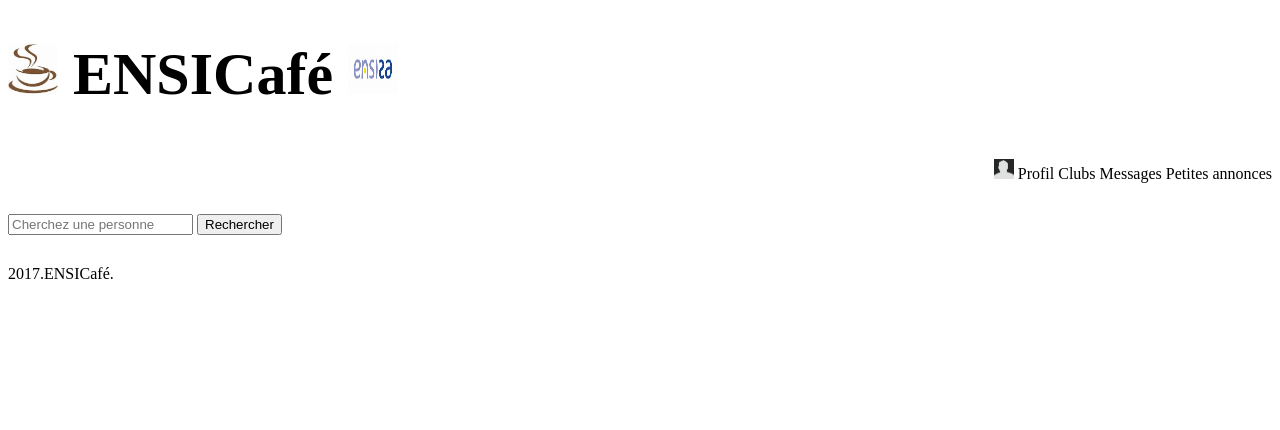
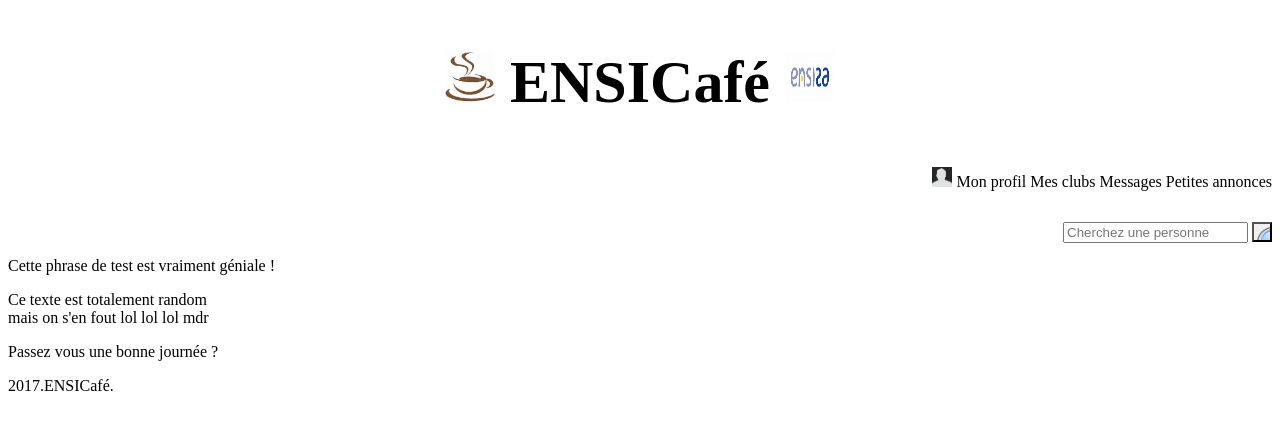
Before and after one commit to Khoob/ENSICafe, a PHP site: page / in a window 1280 px wide. Shown: the top 430 px of the page. Run offline with PHP 8.4, Linux system fonts and the light colour scheme.

Commit message:
testsite

```diff
--- a/header.php
+++ b/header.php
@@ -8,9 +8,9 @@
 <body>
 	<header>
 			<h1>
-                <a href="index.php"><img id="img_droite" src="img/logo.jpg" width="50px" height="50px" title="logo-ensiscafe" alt="ENSICafe" /></a>
-			<a href="index.php">ENSICafé</a>
-                <a href="http://www.ensisa.uha.fr/" target="_blank"><img id="img_gauche" src="img/logo_ensisa.jpg" width="50px" height="50px" title="logo-ensisa" alt="ENSISA" /></a>
+            <img id="img_gauche" src="img/logo.jpg" width="50px" height="50px" title="logo-ensiscafe" alt="ENSICafe" onclick="alert('Laisses cette image tranquille !');"/>
+			<a href="index.html">ENSICafé</a>
+            <img id="img_droite" src="img/logo_ensisa.jpg" width="50px" height="50px" title="logo-ensisa" alt="ENSISA" onclick="alert('C'est le logo de lENSISA :D');"/>
 			</h1>
 
 			<!--<nav>
--- a/index.php
+++ b/index.php
@@ -1,6 +1,23 @@
 <?php
 	include("header.php");
 ?>
+<a href="#" onmouseover="alert('Bonjour étranger!');"<p> Cette phrase de test est vraiment géniale !</p></a>
+<!-- test de JavaScript d'Antoine :3-->
+<script type="text/javascript">
+  <!--
+    alert('Debut de la page');
+  //-->
+  </script>
+
+<p> Ce texte est totalement random <br/> mais on s'en fout lol lol lol mdr</p>
+
+<p> Passez vous une bonne journée ?</p>
+
+<script type="text/javascript">
+  <!--
+    alert('Fin de la page');
+  //-->
+  </script>
 
 <!-- Page de connection
             <h3 id="login">
@@ -10,6 +27,7 @@
 			<a href="creerCompte.html">Créer votre compte</a>
 			</h3>
 -->
+<script type="text/javascript" src="script.js"></script>
 <?php
 	include("footer.php");
 ?>
--- a/navigation.php
+++ b/navigation.php
@@ -1,27 +1,12 @@
 <nav>
-    <div class="menu">
-        <ul id="menu-deroulant">
-            <li><a href="profil.php"><img src="img/profil.jpg" width="20px" height="20px" title="profil" alt="profil"/></a>
-            </li>
-            <li><a href="profil.php">Profil</a>
-                <ul>
-                    <li><a href="parametre.php">Paramètres</a></li>
-                    <li><a href="deconnection.php">Déconnection</a></li>
-                </ul>
-            </li>
-            <li><a href="club.php">Clubs</a>
-            </li>
-            <li><a href="message.php">Messages</a>
-            </li>
-            <li><a href="annonce.php">Petites annonces</a>
-            </li>
-        </ul>
-    </div>
-    <div class="recherche">
+    <a href="profil.php"><img src="img/profil.jpg" width="20px" height="20px" title="profil" alt="profil"/></a>
+    <a href="profil.php">Mon profil</a>
+    <a href="club.php">Mes clubs</a>
+    <a href="message.php">Messages</a>
+    <a href="annonces.php">Petites annonces</a>
 
-        <form action="/search" id="searchthis" method="get">
-            <input id="search" name="q" type="text" placeholder="Cherchez une personne" />
-            <input id="search-btn" type="submit" value="Rechercher" />
-        </form>
-    </div>
+    <form id="recherche" method="post">
+        <input name="saisie" type="text" placeholder="Cherchez une personne" required />
+        <input class="loupe" type="submit" value="" />
+    </form>
 </nav>
--- a/style.css
+++ b/style.css
@@ -5,57 +5,37 @@
 header{
 	width:100%;
 	top:0;
+    display : inline-block;
 }
 
-h1{
+header h1{
 	font-size:60px;
     width: 100%;
+    text-align: center;
 
 }
 
-h1 #logo_gauche{
-    object-position: left;
+#img_gauche{
+    text-align: left;
 }
 
-h1 #logo_droite{
-     object-position: right;
+#img_droite{
+     text-align: right;
 }
 
 nav {
-   display: inline-block;
+    display: inline-block;
+    text-align: right;
     width: 100%;
     line-height: 50px;
 }
-#menu-deroulant, #menu-deroulant ul {
-    padding: 0;
-    margin: 0;
-    list-style: none;
-}
-#menu-deroulant {
-    text-align: right;
-}
-#menu-deroulant li {
-    display: inline-block;
-    line-height: 20px;
-}
-#menu-deroulant ul li {
-    display: inherit;
-}
-#menu-deroulant a {
-    text-decoration: none;
-    display: block;
-	color:#000;
-}
-#menu-deroulant ul {
-    position: absolute;
-    left: -999em;
-    text-align: left;
-    z-index: 1000;
+
+#recherche .loupe {
+    background-image: url(img/loupe.png);
+    width: 20px;
+    height: 20px;
 }
 
-#menu-deroulant li:hover ul {
-    left: auto;
-}
 body{
 
 	color: black;
```
